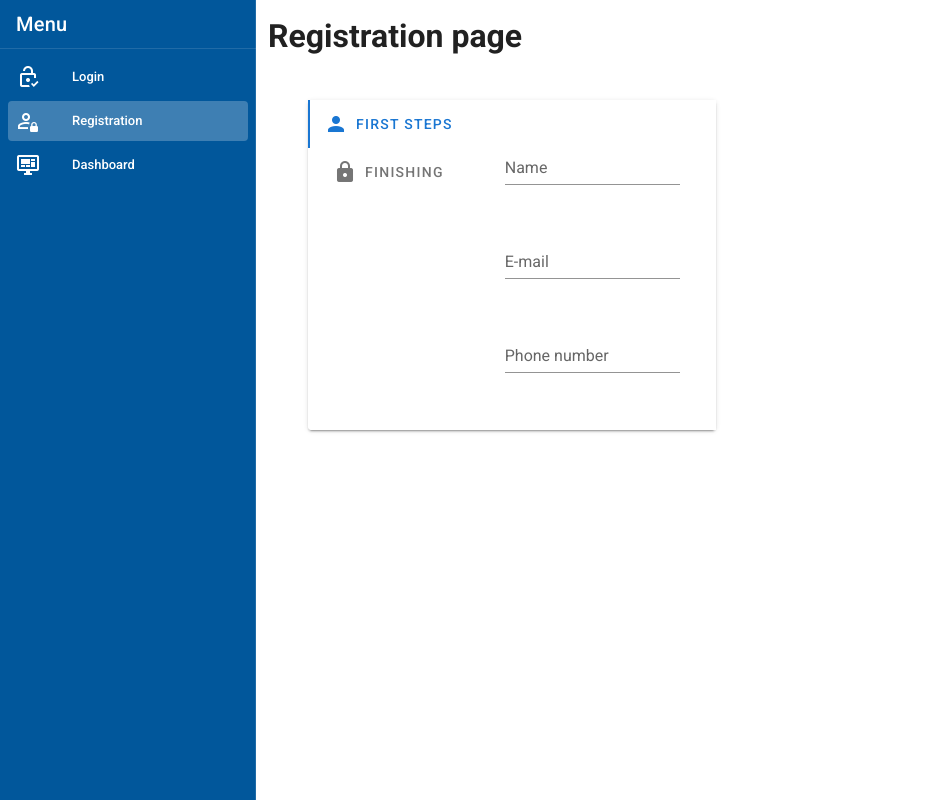
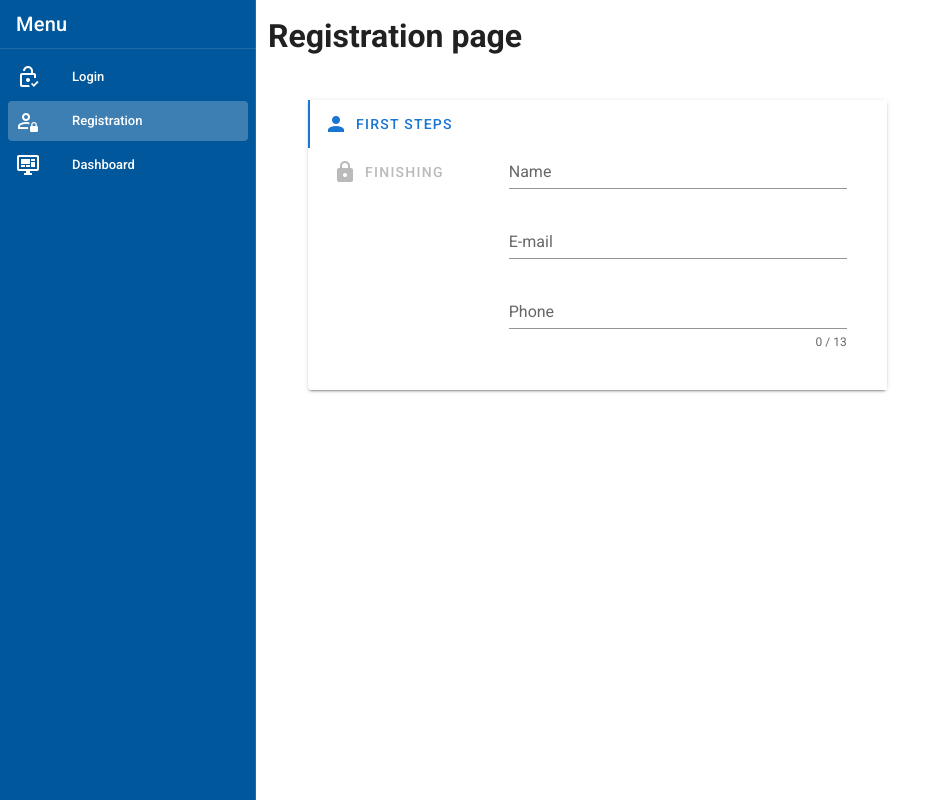
Before and after one commit to tanovikova22/practical-project, a Vue app: page /registration in a window 1280 px wide. Shown: the whole page, without its empty margins (0-951 px from the left). Built offline with nearby package versions, Linux system fonts and the light colour scheme.

Commit message:
validation registration

```diff
--- a/package.json
+++ b/package.json
@@ -9,6 +9,7 @@
   },
   "dependencies": {
     "core-js": "^3.6.5",
+    "vee-validate": "^3.4.5",
     "vue": "^2.6.11",
     "vue-router": "^3.4.9",
     "vuelidate": "^0.7.6",
--- a/src/components/Registration.vue
+++ b/src/components/Registration.vue
@@ -1,57 +1,84 @@
 <template>
-  <v-flex xs18 sm12 md6>
+  <v-flex xs24 sm16 md8>
     <v-container>
       <h1>Registration page</h1>
       <v-card class="d-flex justify-center ma-10">
         <v-tabs vertical>
-          <v-tab>
+          <v-tab :disabled="invalidFirstPage">
             <v-icon left>mdi-account</v-icon>First steps
           </v-tab>
-          <v-tab>
+          <v-tab :disabled="invalidSecondPage">
             <v-icon left>mdi-lock</v-icon>Finishing
           </v-tab>
 
-          <!-- <ValidationObserver> -->
-          <v-tab-item>
-            <v-card flat>
-              <v-form @submit.prevent="onSubmit">
-                <v-container>
-                  <v-col>
-                    <v-col cols="12">
-                      <!-- <ValidationProvider> -->
-                      <v-text-field v-model="name" label="Name" required @blur="onInput"></v-text-field>
-                      <!-- </ValidationProvider> -->
-                    </v-col>
-                    <v-col cols="12">
-                      <v-text-field v-model="email" label="E-mail" required></v-text-field>
-                    </v-col>
-                    <v-col cols="12">
-                      <v-text-field v-model="phone" label="Phone number" required></v-text-field>
-                    </v-col>
-                  </v-col>
-                </v-container>
-              </v-form>
-            </v-card>
+          <v-tab-item class="pa-10">
+            <validation-observer ref="firstPage">
+              <form @submit.prevent="onSubmit">
+                <validation-provider
+                  name="name"
+                  :rules="{required:true,regex:'[A-Z][a-z]{2,}'}"
+                  v-slot="{ errors }"
+                >
+                  <v-text-field v-model="name" label="Name" :error-messages="errors"></v-text-field>
+                </validation-provider>
+
+                <validation-provider
+                  name="Email"
+                  :rules="{required: true, email}"
+                  v-slot="{ errors }"
+                >
+                  <v-text-field v-model="email" label="E-mail" :error-messages="errors"></v-text-field>
+                </validation-provider>
+
+                <validation-provider
+                  name="phone"
+                  :rules="{required: true, min: 10, max:13, regex: '[0-9]'}"
+                  v-slot="{ errors }"
+                >
+                  <v-text-field
+                    v-model="phone"
+                    :counter="13"
+                    label="Phone"
+                    :error-messages="errors"
+                    @blur="onSubmit"
+                  ></v-text-field>
+                </validation-provider>
+              </form>
+            </validation-observer>
           </v-tab-item>
-          <v-tab-item>
-            <v-card flat>
-              <v-form @submit.prevent="onSubmit">
-                <v-container>
-                  <v-col cols="12">
-                    <v-text-field v-model="password" label="Password" required></v-text-field>
-                  </v-col>
-                  <v-col cols="12">
-                    <v-text-field v-model="passwordConfirm" label="Confirm password" required></v-text-field>
-                  </v-col>
-                </v-container>
-              </v-form>
-              <v-card-actions>
-                <v-spacer></v-spacer>
-                <v-btn type="submit" depressed class="primary" :disabled="invalid">Register</v-btn>
-              </v-card-actions>
-            </v-card>
+          <v-tab-item class="pa-10">
+            <validation-observer ref="secondPage">
+              <form>
+                <validation-provider
+                  name="password"
+                  :rules="{required:true, min: 5}"
+                  v-slot="{ errors }"
+                >
+                  <v-text-field
+                    type="password"
+                    v-model="password"
+                    label="Password"
+                    :error-messages="errors"
+                  ></v-text-field>
+                </validation-provider>
+
+                <validation-provider
+                  name="passwordConfirm"
+                  :rules="{required:true, min: 5, is:password}"
+                  v-slot="{ errors }"
+                >
+                  <v-text-field
+                    type="password"
+                    v-model="passwordConfirm"
+                    label="Confirm password"
+                    :error-messages="errors"
+                    @blur="onSubmitForm"
+                  ></v-text-field>
+                </validation-provider>
+                <v-btn class="success" :disabled="disabledSend">Finish registration</v-btn>
+              </form>
+            </validation-observer>
           </v-tab-item>
-          <!-- </ValidationObserver> -->
         </v-tabs>
       </v-card>
     </v-container>
@@ -59,6 +86,41 @@
 </template>
 
 <script>
+import { required, max, min, email, regex, is } from "vee-validate/dist/rules";
+import {
+  extend,
+  ValidationObserver,
+  ValidationProvider,
+  setInteractionMode
+} from "vee-validate";
+
+setInteractionMode("eager");
+
+extend("required", {
+  ...required,
+  message: "This field is required"
+});
+extend("min", {
+  ...min,
+  message: "Mast be at least 10 numbers"
+});
+extend("max", {
+  ...max,
+  message: "Must be less then 14"
+});
+extend("email", {
+  ...email,
+  message: "Check email"
+});
+extend("regex", {
+  ...regex,
+  message: "The fromat is {regex}"
+});
+extend("is", {
+  ...is,
+  message: "Check if passwords are similar"
+});
+
 export default {
   data: () => ({
     name: "",
@@ -66,13 +128,32 @@ export default {
     phone: "",
     password: "",
     passwordConfirm: "",
-    regExp: /[A-Z][a-z]{2,}/g
+    invalidSecondPage: true,
+    invalidFirstPage: false,
+    disabledSend: true
   }),
+
   methods: {
-    onInput() {
-      let isMatch = this.name.match(this.regExp);
-      console.log(!!isMatch);
+    onSubmit() {
+      this.$refs.firstPage
+        .validate()
+        .then(
+          success => (
+            (this.invalidSecondPage = !success),
+            (this.invalidFirstPage = success)
+          )
+        );
+      console.log(1);
+    },
+    onSubmitForm() {
+      this.$refs.secondPage
+        .validate()
+        .then(success => (this.disabledSend = !success));
     }
+  },
+  components: {
+    ValidationProvider,
+    ValidationObserver
   }
 };
 </script>
```
Also changed, not shown: 1 other file (tests, documents, lock files or other folders).
